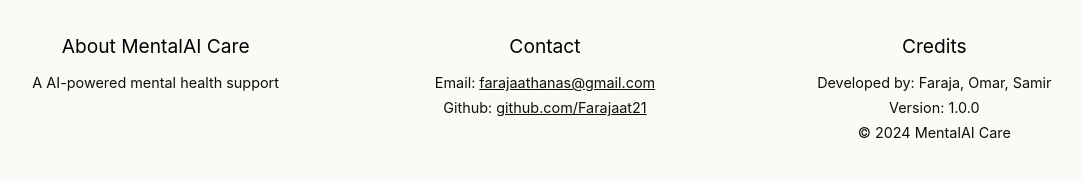
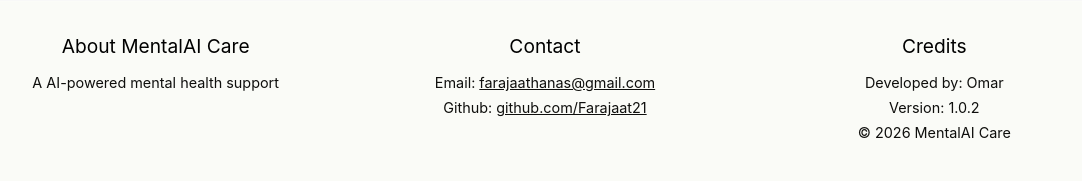
Before and after one commit to Omar21k/Ai-Mental-Health-Chatbot, a Flask app: page / in a window 1280 px wide. Shown: the part 1816-1997 px from the top of the page, without its empty margins (95-1177 px from the left). Run offline with Flask 2, Linux system fonts and the light colour scheme; some libraries are stand-ins or nearby versions.

Commit message:
Update landing_page.html

```diff
--- a/templates/landing_page.html
+++ b/templates/landing_page.html
@@ -60,14 +60,14 @@
             </div>
             <div class="footer-section">
                 <h3>Contact</h3>
-                <p>Email: <a href="mailto:farajaathanas@gmail.com" style="color: inherit; text-decoration: underline;">farajaathanas@gmail.com</a></p>
-                <p>Github: <a href="https://github.com/Farajaat21" target="_blank" style="color: inherit; text-decoration: underline;">github.com/Farajaat21</a></p>
+                <p>Email: <a href="mailto:omar7@cs.utexas.edu" style="color: inherit; text-decoration: underline;">farajaathanas@gmail.com</a></p>
+                <p>Github: <a href="https://github.com/Omar21k" target="_blank" style="color: inherit; text-decoration: underline;">github.com/Farajaat21</a></p>
             </div>
             <div class="footer-section">
                 <h3>Credits</h3>
-                <p>Developed by: Faraja, Omar, Samir</p>
-                <p>Version: 1.0.0</p>
-                <p>© 2024 MentalAI Care</p>
+                <p>Developed by: Omar</p>
+                <p>Version: 1.0.2</p>
+                <p>© 2026 MentalAI Care</p>
             </div>
         </div>
     </footer>
```
